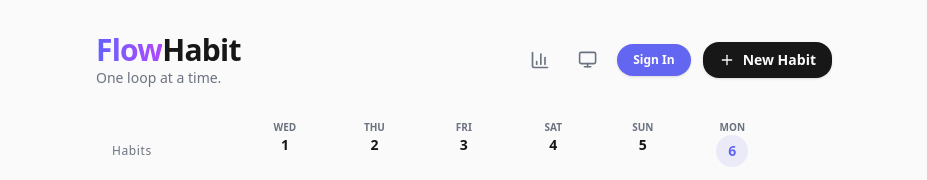
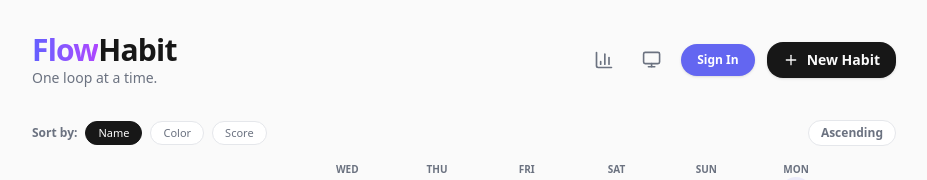
Before and after one commit to shaharyaarzaye/flowhabit, a Next.js app: page /dashboard in a window 1280 px wide. Shown: the top 180 px of the page, without its empty margins (176-1103 px from the left). Built offline with nearby package versions, Linux system fonts and the light colour scheme; no server answers.

Commit message:
added habit sorting

```diff
--- a/src/components/HabitList.tsx
+++ b/src/components/HabitList.tsx
@@ -1,6 +1,6 @@
 "use client";
 
-import { useState, useEffect } from "react";
+import { useState, useEffect, useMemo } from "react";
 import { Plus, Check, MoreVertical, Edit2, Trash2, X, Zap, BarChart3 } from "lucide-react";
 import { motion, AnimatePresence } from "framer-motion";
 import AddHabitModal from "./AddHabitModal";
@@ -26,6 +26,22 @@ export default function HabitList() {
     const [editName, setEditName] = useState("");
     const [openMenuId, setOpenMenuId] = useState<string | null>(null);
     const [isPremium, setIsPremium] = useState(false);
+    const [sortBy, setSortBy] = useState<"name" | "color" | "score">("name");
+    const [sortOrder, setSortOrder] = useState<"asc" | "desc">("asc");
+
+    const sortedHabits = useMemo(() => {
+        return [...habits].sort((a, b) => {
+            let result = 0;
+            if (sortBy === "score") {
+                result = (a.score || 0) - (b.score || 0);
+            } else if (sortBy === "name") {
+                result = String(a.name || "").localeCompare(String(b.name || ""));
+            } else {
+                result = String(a.color || "").localeCompare(String(b.color || ""));
+            }
+            return sortOrder === "asc" ? result : -result;
+        });
+    }, [habits, sortBy, sortOrder]);
 
     // Close menu when clicking outside
     useEffect(() => {
@@ -114,6 +130,7 @@ export default function HabitList() {
             if (user) {
                 const data = await getHabits(); // Returns habits with history
                 setHabits(data);
+                console.log(data)
                 fetchPremiumStatus();
             }
         } catch (error) {
@@ -270,7 +287,7 @@ export default function HabitList() {
     };
 
     return (
-        <div className="max-w-3xl mx-auto py-8 px-2 sm:px-4 pb-32">
+        <div className="max-w-4xl mx-auto py-8 px-2 sm:px-4 pb-32">
 
             {/* Header */}
             <header className="flex items-center justify-between mb-8 px-2 sm:px-0">
@@ -318,9 +335,33 @@ export default function HabitList() {
                 </div>
             </header>
 
+            {/* Sorting Tabs */}
+            <div className="mb-4 px-2 sm:px-0 flex flex-col gap-3 sm:flex-row sm:items-center sm:justify-between">
+                <div className="flex flex-wrap items-center gap-2 text-xs text-muted-foreground">
+                    <span className="font-semibold">Sort by:</span>
+                    {(["name", "color", "score"] as const).map((option) => (
+                        <button
+                            key={option}
+                            type="button"
+                            onClick={() => setSortBy(option)}
+                            className={`px-3 py-1 rounded-full border text-[11px] transition ${sortBy === option ? "bg-foreground text-background border-foreground" : "bg-card border-border text-muted-foreground hover:border-foreground hover:text-foreground"}`}
+                        >
+                            {option.charAt(0).toUpperCase() + option.slice(1)}
+                        </button>
+                    ))}
+                </div>
+                <button
+                    type="button"
+                    onClick={() => setSortOrder(sortOrder === "asc" ? "desc" : "asc")}
+                    className="self-start sm:self-auto inline-flex items-center gap-2 px-3 py-1 rounded-full border border-border bg-card text-xs font-semibold text-muted-foreground hover:text-foreground hover:border-foreground transition"
+                >
+                    {sortOrder === "asc" ? "Ascending" : "Descending"}
+                </button>
+            </div>
+
             {/* Grid Header */}
-            <div className="grid grid-cols-[1fr_repeat(4,28px)_20px] sm:grid-cols-[1.5fr_repeat(6,minmax(36px,1fr))_36px] gap-1 sm:gap-1.5 mb-4 px-2 sm:px-4 sm:overflow-visible">
-                <div className="text-muted-foreground text-[10px] sm:text-xs font-medium  tracking-wider self-end pb-2">Habits</div>
+            <div className="grid grid-cols-[1fr_repeat(4,28px)_20px] sm:grid-cols-[3fr_repeat(6,minmax(26px,1fr))_36px] gap-1 sm:gap-1.5 mb-4 px-2 sm:px-4 sm:overflow-visible">
+                <div className="text-muted-foreground text-[20px] sm:text-xs font-medium  tracking-wider self-end pb-2">Habits</div>
                 {dates.map((date, i) => {
                     const hiddenClass = i < 2 ? "hidden sm:flex" : "flex";
                     return (
@@ -335,14 +376,15 @@ export default function HabitList() {
                 <div className="w-[20px] sm:w-[40px]"></div>
             </div>
 
+            {/* Habit Lists */}
             <div className="space-y-3">
                 <AnimatePresence mode="popLayout">
                     {isLoading ? (
                         [1, 2, 3].map((i) => (
                             <div key={i} className="h-16 bg-card border border-border rounded-2xl animate-pulse shadow-sm" />
                         ))
-                    ) : habits.length > 0 ? (
-                        habits.map((habit) => (
+                    ) : sortedHabits.length > 0 ? (
+                        sortedHabits.map((habit) => (
                             <motion.div
                                 layout
                                 initial={{ opacity: 0, scale: 0.95 }}
@@ -352,10 +394,11 @@ export default function HabitList() {
                                 className="group relative bg-card border border-border rounded-2xl shadow-sm hover:shadow-md transition-shadow overflow-hidden"
                             >
                                 {/* Mobile: Name takes remaining space, dates are compact (28px), action is minimal (20px) */}
-                                <div className="grid grid-cols-[1fr_repeat(4,28px)_20px] sm:grid-cols-[1.5fr_repeat(6,minmax(36px,1fr))_36px] gap-1 sm:gap-1.5 p-2 sm:p-3 items-center relative z-10 bg-card">
+                                <div className="grid grid-cols-[1fr_repeat(4,28px)_20px] sm:grid-cols-[3fr_repeat(6,minmax(26px,1fr))_36px] gap-1 sm:gap-1.5 py-2 px-2 sm:px-4 sm:overflow-visible">
+
                                     <div className="flex items-center gap-2 sm:gap-3 overflow-hidden pr-1 sm:pr-2">
                                         {/* Circular Score Indicator */}
-                                        {/* <div className="relative w-8 h-8 sm:w-9 sm:h-9 flex items-center justify-center shrink-0">
+                                        <div className="relative w-8 h-8 sm:w-9 sm:h-9 flex items-center justify-center shrink-0">
                                             <svg className="w-full h-full -rotate-90" viewBox="0 0 36 36">
                                                 <path
                                                     className="text-muted/20"
@@ -378,7 +421,7 @@ export default function HabitList() {
                                                     {habit.score}%
                                                 </span>
                                             </div>
-                                        </div> */}
+                                        </div>
 
                                         <div className="flex-1 min-w-0">
                                             <Link href={`/habits/${habit.id}`} className="truncate text-xs sm:text-sm font-bold hover:underline decoration-muted-foreground/50 underline-offset-4 decoration-2 block pr-5 leading-snug">
@@ -412,7 +455,7 @@ export default function HabitList() {
                                                         relative w-6 h-6 sm:w-7 sm:h-7 rounded-full flex items-center justify-center transition-all duration-300
                                                         ${isCompleted
                                                             ? "text-white shadow-sm scale-100"
-                                                            : "bg-muted/30 border-2 border-transparent hover:border-muted-foreground/20 scale-90 hover:scale-100"
+                                                            : "bg-muted/80 border-2 border-transparent hover:border-muted-foreground/20 scale-90 hover:scale-100"
                                                         }
                                                     `}
                                                     style={isCompleted ? { backgroundColor: habit.color } : {}}
```
